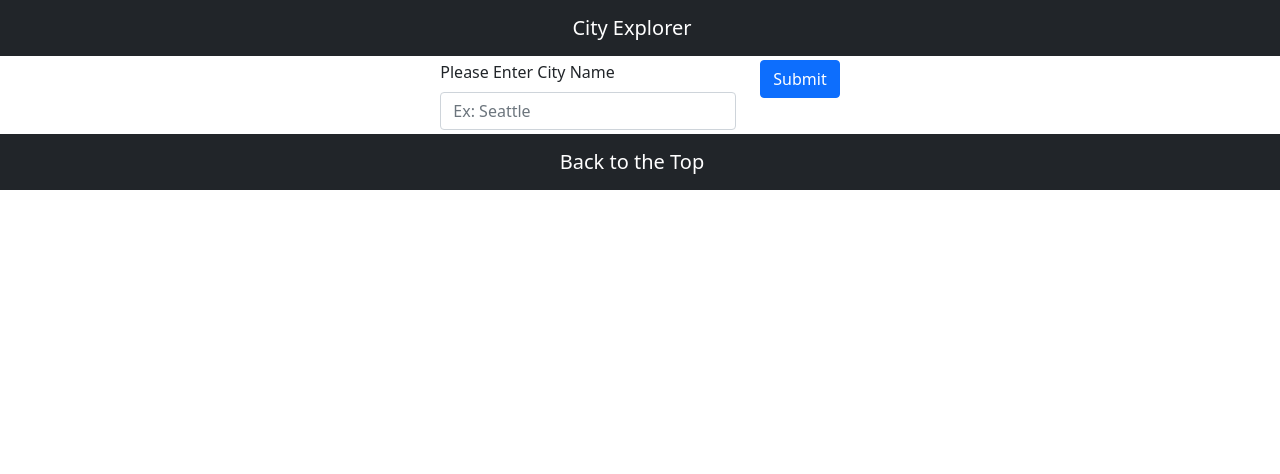
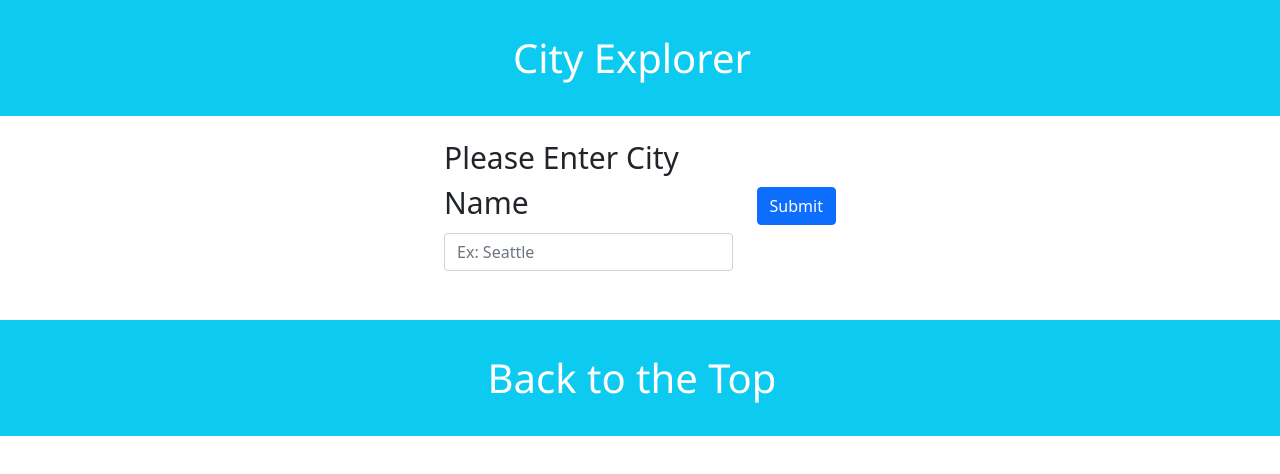
Before and after one commit to bran2miz/city-explorer, a React (Create React App) app: page / in a window 1280 px wide. Shown: the top 474 px of the page. Built offline with nearby package versions, Linux system fonts and the light colour scheme.

Commit message:
finished with the map task for step 3

```diff
--- a/src/App.css
+++ b/src/App.css
@@ -2,37 +2,24 @@
   text-align: center;
 }
 
-.App-logo {
-  height: 40vmin;
-  pointer-events: none;
+a.header-city {
+  font-size: 40px;
+  font-family:'Segoe UI', Tahoma, Geneva, Verdana, sans-serif;
 }
 
-@media (prefers-reduced-motion: no-preference) {
-  .App-logo {
-    animation: App-logo-spin infinite 20s linear;
-  }
+a.footer-city  {
+  font-size: 40px;
+  font-family:'Segoe UI', Tahoma, Geneva, Verdana, sans-serif;
 }
 
-.App-header {
-  background-color: #282c34;
-  min-height: 100vh;
-  display: flex;
-  flex-direction: column;
-  align-items: center;
-  justify-content: center;
-  font-size: calc(10px + 2vmin);
-  color: white;
+.justify-content-md-center {
+  padding: 15px;
 }
 
-.App-link {
-  color: #61dafb;
+.button {
+  margin-top: 52px;
 }
 
-@keyframes App-logo-spin {
-  from {
-    transform: rotate(0deg);
-  }
-  to {
-    transform: rotate(360deg);
-  }
+.form-label {
+  font-size: 30px;
 }
--- a/src/App.js
+++ b/src/App.js
@@ -8,6 +8,7 @@ import Form from 'react-bootstrap/Form'
 import Button from 'react-bootstrap/Button'
 import Row from 'react-bootstrap/Row'
 import Col from 'react-bootstrap/Col'
+import './App.css'
 
 class App extends Component {
   constructor(props) {
@@ -32,11 +33,15 @@ class App extends Component {
         location,
         error: false,
       });
-
-    } catch (error) {
+    }
+    catch (error) {
       console.error('Unable to find city', this.state.searchQuery);
       this.setState({ error: true });
     }
+    const mapURL= `https://maps.locationiq.com/v3/staticmap?key=${process.env.REACT_APP_CITY_KEY}&center=${this.state.location.lat},${this.state.location.lon}&zoom=12&size=500x500&format=jpeg`
+    const otherResponse= await axios.get(mapURL)
+    const map = otherResponse.config.url;
+    this.setState({map})
   }
   render() {
     return (
@@ -46,13 +51,13 @@ class App extends Component {
           <Form>
             <Row className="justify-content-md-center">
               <Col sm={3} className="my-1">
-                <Form.Label htmlFor="inlineFormInputName" visuallyHidden>
+                <Form.Label className="form-label" htmlFor="inlineFormInputName" visuallyHidden>
                   Please Enter City Name
                 </Form.Label>
                 <Form.Control onChange={(event) => this.setState({ searchQuery: event.target.value })} placeholder="Ex: Seattle" />
               </Col>
               <Col xs="auto" className="my-1">
-                <Button onClick={this.getLocation} as="input" type="submit" value="Submit" variant="primary" />{' '}
+                <Button className="button" onClick={this.getLocation} as="input" type="submit" value="Submit" variant="primary" />{' '}
                 {/* <Button onClick={this.getLocation} variant="primary">Explore!</Button>{' '} */}
               </Col>
             </Row>
@@ -61,6 +66,12 @@ class App extends Component {
             <Col>
               {this.state.location.place_id &&
                 <h3>The city is: {this.state.location.display_name}</h3>
+              }
+            </Col>
+            <Col>
+              {this.state.location.place_id &&
+              <img src={this.state.map}
+              alt="Map" />
               }
             </Col>
             <Col>
--- a/src/Components/Footer.js
+++ b/src/Components/Footer.js
@@ -1,14 +1,15 @@
 import { Component } from 'react';
 import Navbar from 'react-bootstrap/Navbar'
 import Container from 'react-bootstrap/Container'
+import '../App.css'
 
 class Footer extends Component {
   render() {
     return (
       <>
-        <Navbar bg="dark" variant="dark">
+        <Navbar bg="info" variant="dark">
           <Container className="justify-content-md-center">
-            <Navbar.Brand href="#home">
+            <Navbar.Brand className="footer-city" href="#home">
               Back to the Top
             </Navbar.Brand>
           </Container>
--- a/src/Components/Header.js
+++ b/src/Components/Header.js
@@ -1,15 +1,16 @@
 import { Component } from 'react';
 import Navbar from 'react-bootstrap/Navbar'
 import Container from 'react-bootstrap/Container'
+import '../App.css'
 
 class Header extends Component {
   render() {
     return (
 
       <>
-        <Navbar bg="dark" variant="dark">
+        <Navbar bg="info" variant="dark">
           <Container className="justify-content-md-center">
-            <Navbar.Brand href="#home">
+            <Navbar.Brand className="header-city" href="#home">
               City Explorer
             </Navbar.Brand>
           </Container>
```
Also changed, not shown: src/Components/Map.js (added).
